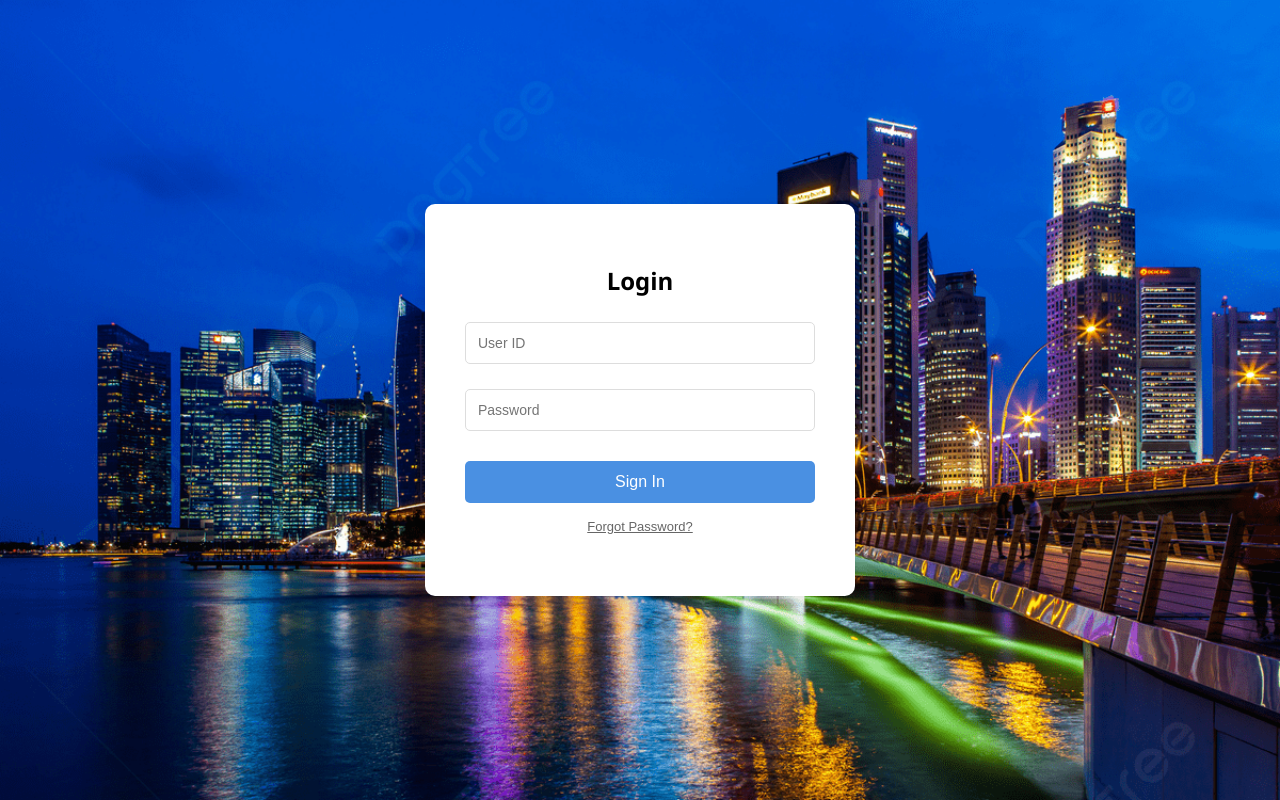
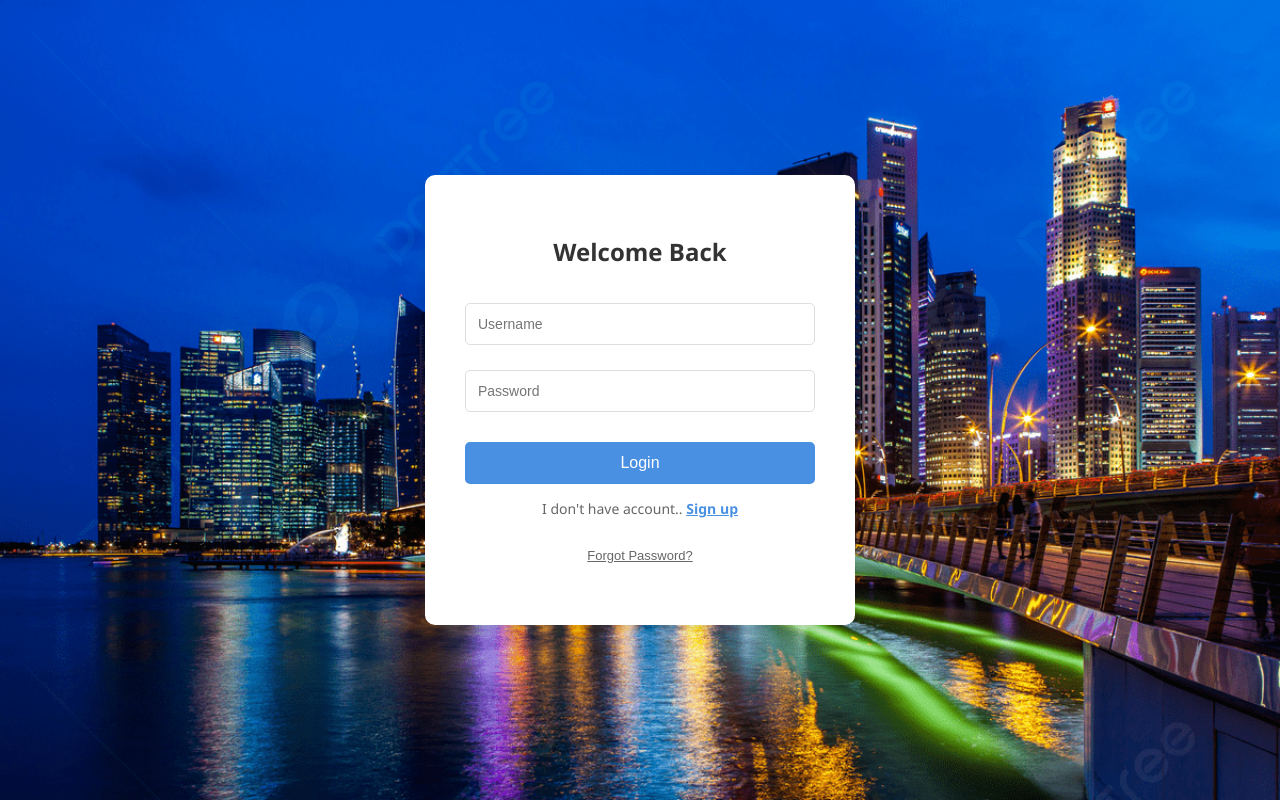
Before and after one commit to jtk745858/toy-project-login-page, a React (Create React App) app in the folder frontend/: page / in a window 1280 px wide. Built offline with nearby package versions, Linux system fonts and the light colour scheme.

Commit message:
Fix: Revmove venv from git tracking

```diff
--- a/frontend/src/App.js
+++ b/frontend/src/App.js
@@ -1,59 +1,93 @@
 import React, { useState } from 'react';
 import axios from 'axios';
 import './App.css';
-
+// ✅
 function App() {
   // State to store ID and Password inputs
   const[inputId, setInputId] = useState("");
   const[inputPw, setInputPw] = useState("");
+
+  // Response msg from server
   const[serverMsg, setServerMsg] = useState("");
 
-  const handleLogin = async () => {
-    if(!inputId) {
-      setServerMsg("Please insert ID");
+  // switch: Judging whether current page is login page or register page.
+  // flase == login page, true == register page
+  const [isRegister, setIsRegister] = useState(false);
+
+  const handleSubmit = async() => {
+    if (!inputId || !inputPw) {
+      setServerMsg("Please Enter ID and Password");
       return;
   }
-    if(!inputPw) {
-      setServerMsg("Please insert Password");
-      return;
-    }
+
+
+  // Determine the Endpoint to send based on the current mode
+  const endpoint = isRegister ? "/api/register" : "/api/login";
+  const apiUrl = `http://127.0.0.1:5000${endpoint}`;
+
   try {
-      const response = await axios.post("http://127.0.0.1:5000/api/login", {
+    // transport data to server(app.py)
+    const response = await axios.post(apiUrl,{
       userid: inputId,
       userpw: inputPw
     });
+    // Process success response
+    console.log("Server response",response);
+    console.log("Server data",response.data);
+    if(response.data && response.data.result === "success") {
+      setServerMsg("✅ " + response.data.msg);
 
-    setServerMsg(response.data.message);
+      //if success register -> Automatically switch to login screen after 1.5 sec
+      if (isRegister){
+        setTimeout(() => {
+          setIsRegister(false); // Switch to login mode
+          setServerMsg("✅ Sign up complete! Now you can login");
 
+          // empty input windows
+          setInputId("");
+          setInputPw("");
+        }, 1000);
+      }
+    } else {
+        setServerMsg("❌ " + (response.data.msg || "Operation failed"))
+    }
   } catch (error) {
-    if (error.response && error.response.data) {
-        console.log("Response from server:", error.response.data);
-
-        const errorText = error.response.data.msg || error.response.data.message || "Login failed";
-        setServerMsg(errorText);
-    } else if(error.request){
-        setServerMsg("Cannot connect to server.");
+    // process fail response (401, 409 error etc.)
+    console.error("Error:",error);
+    if(error.response && error.response.data) {
+      setServerMsg("❌ " + (error.response.data.message || "Error"));
     } else {
-      setServerMsg("Error.")
+      setServerMsg("❌ Cannot connect to Server");
     }
   }
 };
 
+const toggleMode = () => {
+  setIsRegister(!isRegister); // reverse true <-> false
+  setServerMsg(""); // clean message
+  // empty input window
+  setInputId("");
+  setInputPw("");
+  };
+
 const handleForgotPw = () => {
-    alert("Ask the administrator to reset your password.")
+  alert("Contact the administrator");
 }
+
   return (
     <div className="background">
      <div className = "app-container">
       <div className="login-card">
-        <h2>Login</h2>
-
+        {/* switch h2 according to mode */}
+        <h2 className='login-header'>
+          {isRegister ? "Create Account" : "Welcome Back"}
+        </h2>
+        {/* Input Windows */}
         <div className="input-group">
-          <label htmlFor="userid"></label>
           <input
             className="input-field"
             type = "text"
-            placeholder="User ID"
+            placeholder="Username"
             value={inputId}
             onChange={(e) => setInputId(e.target.value)}
             />
@@ -66,24 +100,34 @@ function App() {
                 placeholder="Password"
                 value={inputPw}
                 onChange={(e) => setInputPw(e.target.value)}
-                onKeyPress={(e) => {
-                  if (e.key === 'Enter') {
-                    handleLogin();
-                  }
-                }
-              }
+                onKeyDown={(e) => { if (e.key === 'Enter') handleSubmit(); }}
               />
             </div>
+            {/* Button: Switch button and color according to mode */}
+            <button
+            className="login-btn"
+            onClick={handleSubmit}
+            style = {{ backgroundColor: isRegister ? "#28a745" : "#4a90e2" }} // Regiser : green, Login : blue
+            >
+              {isRegister ? "Sign up" : "Login"}
+              </button>
 
-            <button className="login-btn" onClick={handleLogin}>
-              Sign In
-            </button>
+            {/* Switch link: if clicked -> change mode */}
+            <p style={{ marginTop: "15px", fontSize: "14px", color: "#666" }}>
+              {isRegister ? "I already have account.. " : "I don't have account.. "}
+              <span
+                onClick = {toggleMode}
+                style={{ color: "#4a90e2", cursor: "pointer", fontWeight: "bold", textDecoration: "underline" }}
+                >
+                  {isRegister ? "Login" : "Sign up"}
+                </span>
+              </p>
 
             <button className="forgot-btn" onClick={handleForgotPw}>
               Forgot Password?
             </button>
 
-            <div className="message" style= {{ color: serverMsg && serverMsg.includes("successful") ? "green" : "red" }}>
+            <div className="message" style= {{ color: serverMsg && serverMsg.includes("✅") ? "green" : "red" }}>
               {serverMsg}
             </div>
       </div>
```
Also changed, not shown: 1 other file (tests, documents, lock files or other folders). Lines whose indentation alone changed are shown as unchanged.
